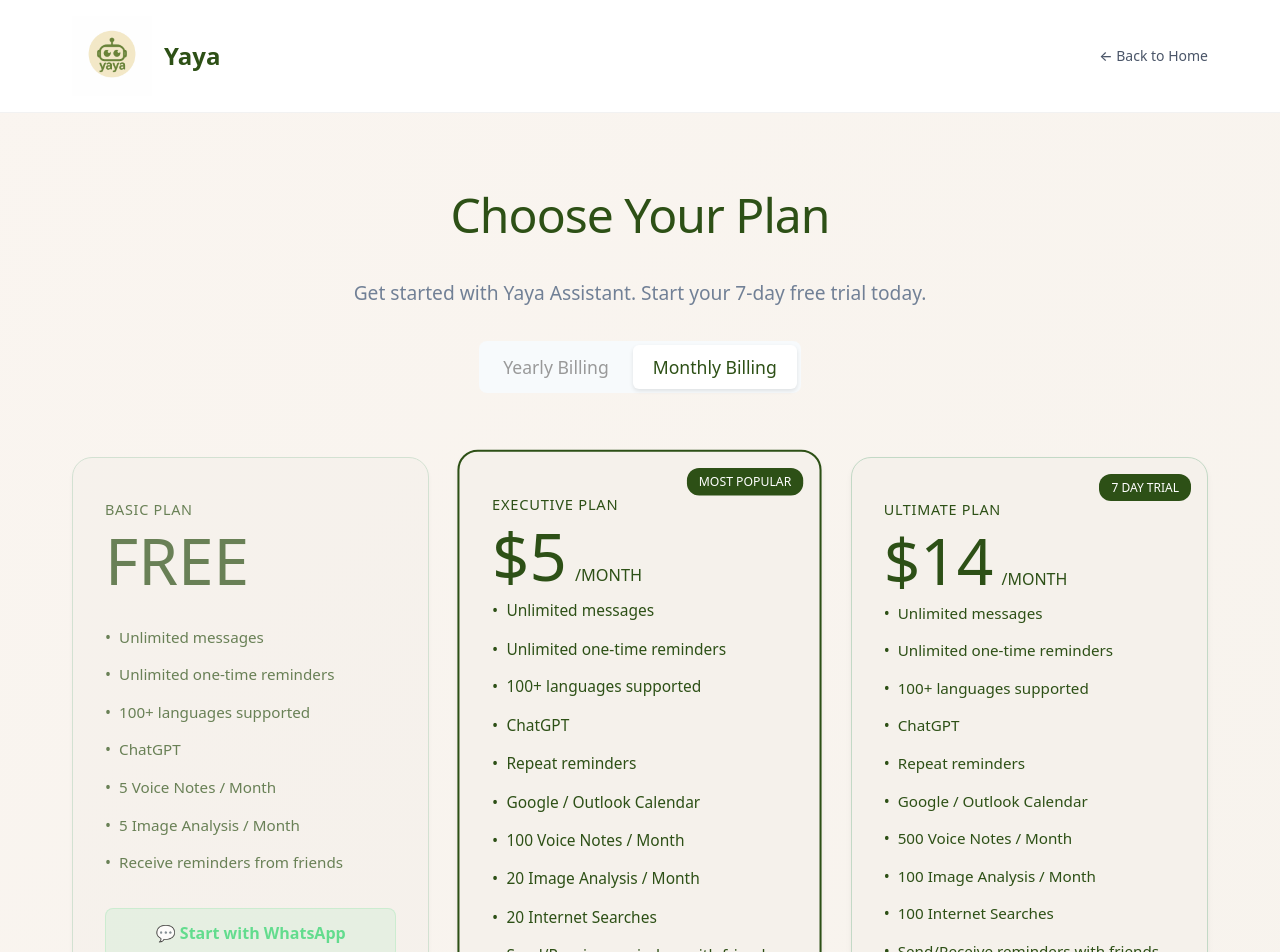
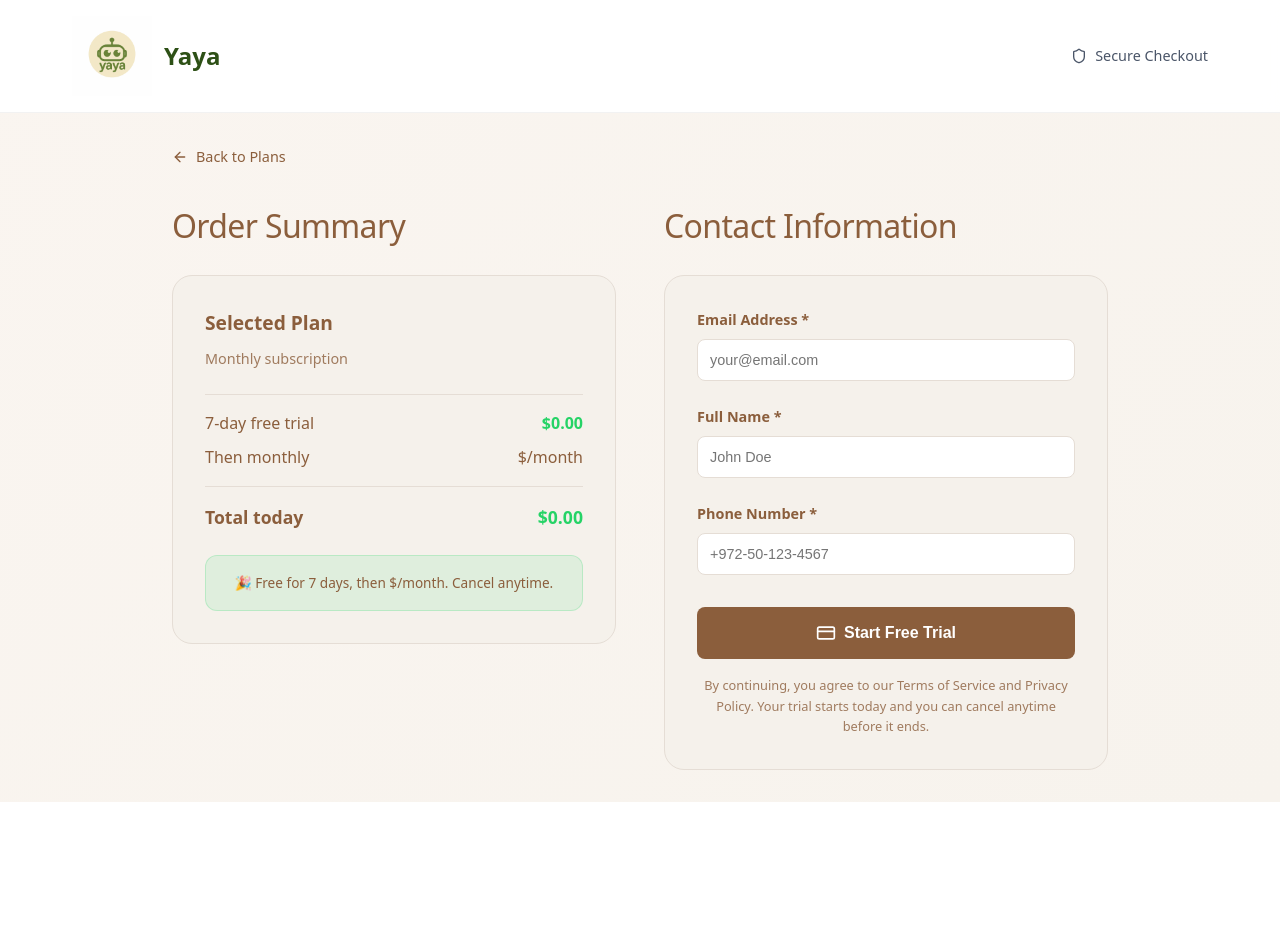
Before and after one commit to yairsabag/yaya-oauth-page, a Next.js app: page /payment/checkout in a window 1280 px wide. Shown: the top 952 px of the page. After the commit the page ends 802 px from the top, so only its background shows below. Built offline with nearby package versions, Linux system fonts and the light colour scheme.

Commit message:
Update page.tsx

```diff
--- a/src/app/payment/checkout/page.tsx
+++ b/src/app/payment/checkout/page.tsx
@@ -1,137 +1,92 @@
 'use client'
 
 import React, { useState, useEffect } from 'react'
-import { Check, MessageCircle } from 'lucide-react'
+import { ArrowLeft, Shield, CreditCard } from 'lucide-react'
 
-export default function PaymentPage() {
-  const [billingType, setBillingType] = useState<'monthly' | 'yearly'>('monthly')
-  const [registrationCode, setRegistrationCode] = useState<string | null>(null)
+export default function CheckoutPage() {
+  const [urlParams, setUrlParams] = useState({
+    plan: '',
+    price: '',
+    billing: '',
+    code: '',
+    planName: ''
+  })
 
-  // Get registration code from URL when component mounts
+  const [formData, setFormData] = useState({
+    email: '',
+    fullName: '',
+    phone: ''
+  })
+  const [isLoading, setIsLoading] = useState(false)
+  const [errors, setErrors] = useState<Record<string, string>>({})
+
   useEffect(() => {
+    // Get URL parameters from window.location
     const params = new URLSearchParams(window.location.search)
-    const code = params.get('code')
-    console.log('URL params:', window.location.search) // Debug log
-    console.log('Code from URL:', code) // Debug log
-    if (code) {
-      setRegistrationCode(code)
-      console.log('Registration code set to:', code) // Debug log
+    const extractedParams = {
+      plan: params.get('plan') || '',
+      price: params.get('price') || '',
+      billing: params.get('billing') || '',
+      code: params.get('code') || '',
+      planName: params.get('planName') || ''
     }
+
+    console.log('Checkout - URL params:', extractedParams) // Debug log
+    setUrlParams(extractedParams)
   }, [])
 
-  const plans = [
-    {
-      id: 'basic',
-      name: 'Basic Plan',
-      monthlyPrice: 0,
-      yearlyPrice: 0,
-      displayPrice: 'FREE',
-      popular: false,
-      features: [
-        'Unlimited messages',
-        'Unlimited one-time reminders',
-        '100+ languages supported',
-        'ChatGPT',
-        '5 Voice Notes / Month',
-        '5 Image Analysis / Month',
-        'Receive reminders from friends'
-      ],
-      buttonText: 'Start with WhatsApp',
-      buttonAction: 'whatsapp'
-    },
-    {
-      id: 'executive',
-      name: 'Executive Plan',
-      monthlyPrice: 5,
-      yearlyPrice: 4,
-      displayPrice: null,
-      popular: true,
-      features: [
-        'Unlimited messages',
-        'Unlimited one-time reminders',
-        '100+ languages supported',
-        'ChatGPT',
-        'Repeat reminders',
-        'Google / Outlook Calendar',
-        '100 Voice Notes / Month',
-        '20 Image Analysis / Month',
-        '20 Internet Searches',
-        'Send/Receive reminders with friends',
-        'AI Memory of You',
-        'Create Lists'
-      ],
-      buttonText: 'Start Free Trial',
-      buttonAction: 'payment'
-    },
-    {
-      id: 'ultimate',
-      name: 'Ultimate Plan',
-      monthlyPrice: 14,
-      yearlyPrice: 13,
-      displayPrice: null,
-      popular: false,
-      features: [
-        'Unlimited messages',
-        'Unlimited one-time reminders',
-        '100+ languages supported',
-        'ChatGPT',
-        'Repeat reminders',
-        'Google / Outlook Calendar',
-        '500 Voice Notes / Month',
-        '100 Image Analysis / Month',
-        '100 Internet Searches',
-        'Send/Receive reminders with friends',
-        'AI Memory of You',
-        'Create Lists'
-      ],
-      buttonText: 'Start Free Trial',
-      buttonAction: 'payment'
-    }
-  ]
-
-  const getCurrentCode = () => {
-    // תמיד קרא את הקוד ישירות מה-URL כדי להבטיח עדכניות
-    const params = new URLSearchParams(window.location.search)
-    const urlCode = params.get('code')
-    return urlCode || registrationCode
+  const planNames = {
+    executive: 'Executive Plan',
+    ultimate: 'Ultimate Plan'
   }
 
-  const handlePlanSelection = (planId: string) => {
-    const plan = plans.find(p => p.id === planId)
-    if (!plan) return
+  const handleSubmit = async () => {
+    setIsLoading(true)
+    setErrors({})
 
-    // קבל את הקוד הנוכחי
-    const currentCode = getCurrentCode()
+    // Validate form
+    const newErrors: Record<string, string> = {}
+    if (!formData.email) newErrors.email = 'Email is required'
+    if (!formData.fullName) newErrors.fullName = 'Full name is required'
+    if (!formData.phone) newErrors.phone = 'Phone number is required'
 
-    console.log('Current registrationCode from state:', registrationCode) // Debug log
-    console.log('Current code from URL:', currentCode) // Debug log
+    if (Object.keys(newErrors).length > 0) {
+      setErrors(newErrors)
+      setIsLoading(false)
+      return
+    }
 
-    if (planId === 'basic') {
-      const message = currentCode ? `My code: ${currentCode}` : ''
-      const whatsappUrl = `https://api.whatsapp.com/send/?phone=972559943649&text=${encodeURIComponent(message)}&type=phone_number&app_absent=0`
-      window.open(whatsappUrl, '_blank')
-    } else {
-      const price = billingType === 'yearly' ? plan.yearlyPrice : plan.monthlyPrice
+    try {
+      // Here you would integrate with Tranzila
+      // For now, simulate payment processing
+      await new Promise(resolve => setTimeout(resolve, 2000))
 
-      // אם אין קוד, צור חדש
-      let codeToUse = currentCode
-      if (!codeToUse) {
-        codeToUse = Math.random().toString(36).substring(2, 8).toUpperCase()
-        console.log('Generated new code:', codeToUse) // Debug log
+      // Simulate 90% success rate for demo
+      if (Math.random() > 0.1) {
+        // Redirect to success page with all necessary parameters including the code
+        const successUrl = new URL(window.location.origin + '/payment/success')
+        successUrl.searchParams.set('plan', urlParams.plan)
+        successUrl.searchParams.set('email', formData.email)
+        successUrl.searchParams.set('price', urlParams.price)
+        successUrl.searchParams.set('billing', urlParams.billing)
+        successUrl.searchParams.set('code', urlParams.code)
+        successUrl.searchParams.set('planName', urlParams.planName)
+
+        console.log('Redirecting to success with URL:', successUrl.toString()) // Debug log
+        window.location.href = successUrl.toString()
+      } else {
+        // Redirect to failed page
+        window.location.href = '/payment/failed'
       }
+    } catch (error) {
+      console.error('Payment error:', error) // Debug log
+      window.location.href = '/payment/failed'
+    }
+  }
 
-      console.log('Code to use:', codeToUse) // Debug log
-
-      const url = new URL(window.location.origin + '/payment/checkout')
-      url.searchParams.set('plan', planId)
-      url.searchParams.set('price', price.toString())
-      url.searchParams.set('billing', billingType)
-      url.searchParams.set('code', codeToUse)
-      url.searchParams.set('planName', plan.name)
-
-      console.log('Final URL:', url.toString()) // Debug log
-      window.location.href = url.toString()
-    }
+  // Get current plan name - prefer planName from URL, fallback to mapped name
+  const getCurrentPlanName = () => {
+    return urlParams.planName || planNames[urlParams.plan as keyof typeof planNames] || 'Selected Plan'
   }
 
   return (
@@ -147,197 +102,202 @@ export default function PaymentPage() {
             />
             <span style={{ fontSize: '1.5rem', fontWeight: '600', color: '#2d5016' }}>Yaya</span>
           </a>
-          <a href="/" style={{ color: '#4a5568', textDecoration: 'none', fontSize: '0.875rem', fontWeight: '500' }}>
-            ← Back to Home
-          </a>
+          <div style={{ display: 'flex', alignItems: 'center', gap: '0.5rem', color: '#4a5568' }}>
+            <Shield size={16} />
+            <span style={{ fontSize: '0.9rem' }}>Secure Checkout</span>
+          </div>
         </div>
       </header>
 
-      <main style={{ padding: '4rem 0' }}>
-        <div style={{ maxWidth: '1200px', margin: '0 auto', padding: '0 2rem' }}>
-          <div style={{ textAlign: 'center', marginBottom: '3rem' }}>
-            <h1 style={{ fontSize: '3rem', fontWeight: '400', color: '#2d5016', marginBottom: '1.5rem', letterSpacing: '-0.02em' }}>
-              Choose Your Plan
-            </h1>
-            <p style={{ fontSize: '1.2rem', color: '#718096', maxWidth: '600px', margin: '0 auto 2rem' }}>
-              Get started with Yaya Assistant. Start your 7-day free trial today.
-            </p>
+      <main style={{ padding: '2rem 0' }}>
+        <div style={{ maxWidth: '1000px', margin: '0 auto', padding: '0 2rem' }}>
+          <a
+            href={`/payment${urlParams.code ? `?code=${urlParams.code}` : ''}`}
+            style={{
+              display: 'inline-flex',
+              alignItems: 'center',
+              gap: '0.5rem',
+              color: '#8B5E3C',
+              textDecoration: 'none',
+              marginBottom: '2rem',
+              fontSize: '0.9rem'
+            }}
+          >
+            <ArrowLeft size={16} />
+            Back to Plans
+          </a>
 
-            {registrationCode && (
-              <div style={{ background: 'rgba(37, 211, 102, 0.1)', borderRadius: '12px', padding: '1rem', border: '1px solid rgba(37, 211, 102, 0.3)', display: 'inline-block', marginBottom: '2rem' }}>
-                <p style={{ color: '#25d366', fontSize: '1rem', fontWeight: '600', margin: 0 }}>
-                  ✅ Registration Code: {registrationCode}
-                </p>
-              </div>
-            )}
+          <div style={{ display: 'grid', gridTemplateColumns: '1fr 1fr', gap: '3rem' }}>
+            {/* Order Summary */}
+            <div>
+              <h2 style={{ fontSize: '2rem', fontWeight: '400', marginBottom: '1.5rem', color: '#8B5E3C', letterSpacing: '-0.02em' }}>
+                Order Summary
+              </h2>
 
-            {/* Billing Toggle */}
-            <div style={{ display: 'flex', gap: '4px', justifyContent: 'center', marginBottom: '4rem', background: '#f7fafc', borderRadius: '8px', padding: '4px', width: 'fit-content', margin: '0 auto 4rem', cursor: 'pointer' }}>
-              <span onClick={() => setBillingType('yearly')} style={{
-                background: billingType === 'yearly' ? 'white' : 'transparent',
-                color: billingType === 'yearly' ? '#2d5016' : '#999',
-                padding: '8px 20px',
-                borderRadius: '6px',
-                fontSize: '1.1rem',
-                fontWeight: '500',
-                boxShadow: billingType === 'yearly' ? '0 2px 4px rgba(0,0,0,0.1)' : 'none',
-                cursor: 'pointer',
-                transition: 'all 0.2s ease'
-              }}>
-                Yearly Billing
-              </span>
-              <span onClick={() => setBillingType('monthly')} style={{
-                background: billingType === 'monthly' ? 'white' : 'transparent',
-                color: billingType === 'monthly' ? '#2d5016' : '#999',
-                padding: '8px 20px',
-                borderRadius: '6px',
-                fontSize: '1.1rem',
-                fontWeight: '500',
-                boxShadow: billingType === 'monthly' ? '0 2px 4px rgba(0,0,0,0.1)' : 'none',
-                cursor: 'pointer',
-                transition: 'all 0.2s ease'
-              }}>
-                Monthly Billing
-              </span>
-            </div>
-          </div>
+              <div style={{ background: '#F5F1EB', borderRadius: '20px', padding: '2rem', border: '1px solid #E5DDD5' }}>
+                <div style={{ marginBottom: '1.5rem' }}>
+                  <h3 style={{ fontSize: '1.2rem', fontWeight: '600', color: '#8B5E3C', marginBottom: '0.5rem' }}>
+                    {getCurrentPlanName()}
+                  </h3>
+                  <p style={{ color: '#8B5E3C', fontSize: '0.9rem', opacity: 0.8 }}>
+                    {urlParams.billing === 'yearly' ? 'Annual' : 'Monthly'} subscription
+                  </p>
+                </div>
 
-          {/* Pricing Cards */}
-          <div style={{ display: 'grid', gridTemplateColumns: 'repeat(auto-fit, minmax(300px, 1fr))', gap: '2rem', marginBottom: '3rem' }}>
-            {plans.map((plan) => (
-              <div key={plan.id} onClick={() => handlePlanSelection(plan.id)} style={{
-                background: '#F5F1EB',
-                borderRadius: '20px',
-                padding: '2.5rem 2rem',
-                textAlign: 'left',
-                position: 'relative',
-                border: plan.popular ? '2px solid #2d5016' : '1px solid #c3d9c6',
-                transform: plan.popular ? 'scale(1.02)' : 'none',
-                cursor: 'pointer',
-                transition: 'all 0.3s ease',
-                boxShadow: '0 4px 6px rgba(0, 0, 0, 0.05)',
-                opacity: plan.id === 'basic' ? 0.7 : 1
-              }}
-                onMouseEnter={(e) => {
-                  if (plan.id !== 'basic') {
-                    e.currentTarget.style.transform = plan.popular ? 'scale(1.05)' : 'scale(1.02)'
-                    e.currentTarget.style.boxShadow = '0 20px 25px rgba(45, 80, 22, 0.15)'
-                    e.currentTarget.style.border = '2px solid #2d5016'
-                  }
-                }}
-                onMouseLeave={(e) => {
-                  if (plan.id !== 'basic') {
-                    e.currentTarget.style.transform = plan.popular ? 'scale(1.02)' : 'scale(1)'
-                    e.currentTarget.style.boxShadow = '0 4px 6px rgba(0, 0, 0, 0.05)'
-                    e.currentTarget.style.border = plan.popular ? '2px solid #2d5016' : '1px solid #c3d9c6'
-                  }
-                }}
-              >
-                {(plan.popular || (plan.id !== 'basic' && plan.monthlyPrice > 0)) && (
+                {/* Show registration code if available */}
+                {urlParams.code && (
                   <div style={{
-                    position: 'absolute',
-                    top: '1rem',
-                    right: '1rem',
-                    background: '#2d5016',
-                    color: 'white',
-                    padding: '4px 12px',
+                    background: 'rgba(37, 211, 102, 0.1)',
                     borderRadius: '12px',
-                    fontSize: '0.75rem',
-                    fontWeight: '500'
+                    padding: '1rem',
+                    border: '1px solid rgba(37, 211, 102, 0.3)',
+                    marginBottom: '1.5rem'
                   }}>
-                    {plan.popular ? 'MOST POPULAR' : '7 DAY TRIAL'}
+                    <p style={{ color: '#25d366', fontSize: '0.9rem', fontWeight: '600', margin: 0 }}>
+                      ✅ Registration Code: {urlParams.code}
+                    </p>
                   </div>
                 )}
 
-                <div style={{
-                  fontSize: '0.9rem',
-                  color: '#2d5016',
-                  fontWeight: '500',
-                  marginBottom: '0.5rem',
-                  textTransform: 'uppercase',
-                  letterSpacing: '0.05em'
-                }}>
-                  {plan.name.toUpperCase()}
+                <div style={{ borderTop: '1px solid #E5DDD5', paddingTop: '1rem', marginBottom: '1rem' }}>
+                  <div style={{ display: 'flex', justifyContent: 'space-between', marginBottom: '0.5rem', color: '#8B5E3C' }}>
+                    <span>7-day free trial</span>
+                    <span style={{ color: '#25d366', fontWeight: '600' }}>$0.00</span>
+                  </div>
+                  <div style={{ display: 'flex', justifyContent: 'space-between', marginBottom: '0.5rem', color: '#8B5E3C' }}>
+                    <span>Then {urlParams.billing === 'yearly' ? 'annually' : 'monthly'}</span>
+                    <span>${urlParams.price}/{urlParams.billing === 'yearly' ? 'year' : 'month'}</span>
+                  </div>
                 </div>
 
-                <div style={{
-                  fontSize: '4rem',
-                  fontWeight: '300',
-                  color: '#2d5016',
-                  marginBottom: plan.id === 'basic' ? '2rem' : '0.5rem',
-                  lineHeight: '1',
-                  display: 'flex',
-                  alignItems: 'baseline',
-                  gap: '8px'
-                }}>
-                  {plan.displayPrice ? plan.displayPrice : `$${billingType === 'yearly' ? plan.yearlyPrice : plan.monthlyPrice}`}
-                  {!plan.displayPrice && (
-                    <span style={{ fontSize: '1rem', fontWeight: '400' }}>/MONTH</span>
-                  )}
+                <div style={{ borderTop: '1px solid #E5DDD5', paddingTop: '1rem' }}>
+                  <div style={{ display: 'flex', justifyContent: 'space-between', fontWeight: '600', fontSize: '1.1rem', color: '#8B5E3C' }}>
+                    <span>Total today</span>
+                    <span style={{ color: '#25d366' }}>$0.00</span>
+                  </div>
+                </div>
+
+                <div style={{ marginTop: '1.5rem', padding: '1rem', background: 'rgba(37, 211, 102, 0.1)', borderRadius: '12px', border: '1px solid rgba(37, 211, 102, 0.2)' }}>
+                  <p style={{ fontSize: '0.85rem', color: '#8B5E3C', textAlign: 'center' }}>
+                    🎉 Free for 7 days, then ${urlParams.price}/{urlParams.billing === 'yearly' ? 'year' : 'month'}. Cancel anytime.
+                  </p>
+                </div>
+              </div>
+            </div>
+
+            {/* Payment Form */}
+            <div>
+              <h2 style={{ fontSize: '2rem', fontWeight: '400', marginBottom: '1.5rem', color: '#8B5E3C', letterSpacing: '-0.02em' }}>
+                Contact Information
+              </h2>
+
+              <div style={{ background: '#F5F1EB', borderRadius: '20px', padding: '2rem', border: '1px solid #E5DDD5' }}>
+                <div style={{ marginBottom: '1.5rem' }}>
+                  <label style={{ display: 'block', fontSize: '0.9rem', fontWeight: '600', color: '#8B5E3C', marginBottom: '0.5rem' }}>
+                    Email Address *
+                  </label>
+                  <input
+                    type="email"
+                    value={formData.email}
+                    onChange={(e) => setFormData({ ...formData, email: e.target.value })}
+                    style={{
+                      width: '100%',
+                      padding: '0.75rem',
+                      border: errors.email ? '1px solid #ef4444' : '1px solid #E5DDD5',
+                      borderRadius: '8px',
+                      fontSize: '0.9rem',
+                      boxSizing: 'border-box',
+                      background: 'white'
+                    }}
+                    placeholder="your@email.com"
+                  />
+                  {errors.email && <p style={{ color: '#ef4444', fontSize: '0.8rem', marginTop: '0.25rem' }}>{errors.email}</p>}
+                </div>
+
+                <div style={{ marginBottom: '1.5rem' }}>
+                  <label style={{ display: 'block', fontSize: '0.9rem', fontWeight: '600', color: '#8B5E3C', marginBottom: '0.5rem' }}>
+                    Full Name *
+                  </label>
+                  <input
+                    type="text"
+                    value={formData.fullName}
+                    onChange={(e) => setFormData({ ...formData, fullName: e.target.value })}
+                    style={{
+                      width: '100%',
+                      padding: '0.75rem',
+                      border: errors.fullName ? '1px solid #ef4444' : '1px solid #E5DDD5',
+                      borderRadius: '8px',
+                      fontSize: '0.9rem',
+                      boxSizing: 'border-box',
+                      background: 'white'
+                    }}
+                    placeholder="John Doe"
+                  />
+                  {errors.fullName && <p style={{ color: '#ef4444', fontSize: '0.8rem', marginTop: '0.25rem' }}>{errors.fullName}</p>}
                 </div>
 
                 <div style={{ marginBottom: '2rem' }}>
-                  {plan.features.map((feature, index) => (
-                    <div key={index} style={{
-                      color: '#2d5016',
-                      marginBottom: '0.75rem',
-                      fontSize: '0.95rem',
-                      display: 'flex',
-                      alignItems: 'flex-start',
-                      gap: '8px'
-                    }}>
-                      <span style={{ color: '#2d5016', fontSize: '1rem' }}>•</span>
-                      {feature}
-                    </div>
-                  ))}
+                  <label style={{ display: 'block', fontSize: '0.9rem', fontWeight: '600', color: '#8B5E3C', marginBottom: '0.5rem' }}>
+                    Phone Number *
+                  </label>
+                  <input
+                    type="tel"
+                    value={formData.phone}
+                    onChange={(e) => setFormData({ ...formData, phone: e.target.value })}
+                    style={{
+                      width: '100%',
+                      padding: '0.75rem',
+                      border: errors.phone ? '1px solid #ef4444' : '1px solid #E5DDD5',
+                      borderRadius: '8px',
+                      fontSize: '0.9rem',
+                      boxSizing: 'border-box',
+                      background: 'white'
+                    }}
+                    placeholder="+972-50-123-4567"
+                  />
+                  {errors.phone && <p style={{ color: '#ef4444', fontSize: '0.8rem', marginTop: '0.25rem' }}>{errors.phone}</p>}
                 </div>
 
-                <div style={{
-                  background: plan.id === 'basic' ? 'rgba(37, 211, 102, 0.1)' : '#2d5016',
-                  color: plan.id === 'basic' ? '#25d366' : 'white',
-                  padding: '12px 20px',
-                  borderRadius: '8px',
-                  textAlign: 'center',
-                  fontSize: '1rem',
-                  fontWeight: '600',
-                  border: plan.id === 'basic' ? '1px solid rgba(37, 211, 102, 0.2)' : 'none',
-                  transition: 'all 0.2s ease'
-                }}>
-                  {plan.id === 'basic' ? '💬 Start with WhatsApp' : '🚀 Start Free Trial'}
-                </div>
+                <button
+                  onClick={handleSubmit}
+                  disabled={isLoading}
+                  style={{
+                    width: '100%',
+                    padding: '1rem',
+                    background: isLoading ? '#9ca3af' : '#8B5E3C',
+                    color: 'white',
+                    border: 'none',
+                    borderRadius: '8px',
+                    fontSize: '1rem',
+                    fontWeight: '600',
+                    cursor: isLoading ? 'not-allowed' : 'pointer',
+                    display: 'flex',
+                    alignItems: 'center',
+                    justifyContent: 'center',
+                    gap: '0.5rem',
+                    transition: 'all 0.2s ease'
+                  }}
+                  onMouseEnter={(e) => {
+                    if (!isLoading) {
+                      (e.target as HTMLButtonElement).style.background = '#7c4a32'
+                    }
+                  }}
+                  onMouseLeave={(e) => {
+                    if (!isLoading) {
+                      (e.target as HTMLButtonElement).style.background = '#8B5E3C'
+                    }
+                  }}
+                >
+                  <CreditCard size={20} />
+                  {isLoading ? 'Processing...' : 'Start Free Trial'}
+                </button>
 
-                {plan.id === 'basic' && (
-                  <div style={{
-                    textAlign: 'center',
-                    fontSize: '0.8rem',
-                    color: '#25d366',
-                    marginTop: '0.5rem',
-                    fontWeight: '500'
-                  }}>
-                    No Credit Card Required
-                  </div>
-                )}
-
-                {plan.id !== 'basic' && (
-                  <div style={{
-                    textAlign: 'center',
-                    fontSize: '0.8rem',
-                    color: '#2d5016',
-                    marginTop: '0.5rem',
-                    opacity: 0.8
-                  }}>
-                    No commitment • Cancel anytime
-                  </div>
-                )}
+                <p style={{ fontSize: '0.8rem', color: '#8B5E3C', textAlign: 'center', marginTop: '1rem', opacity: 0.8 }}>
+                  By continuing, you agree to our Terms of Service and Privacy Policy.
+                  Your trial starts today and you can cancel anytime before it ends.
+                </p>
               </div>
-            ))}
-          </div>
-
-          <div style={{ fontSize: '1.1rem', color: '#2d5016', marginTop: '3rem', textAlign: 'center' }}>
-            Need Yaya for your Team?{' '}
-            <a href="mailto:info@yayagent.com" style={{ color: '#2d5016', textDecoration: 'underline' }}>
-              Contact us
-            </a>
+            </div>
           </div>
         </div>
       </main>
```
